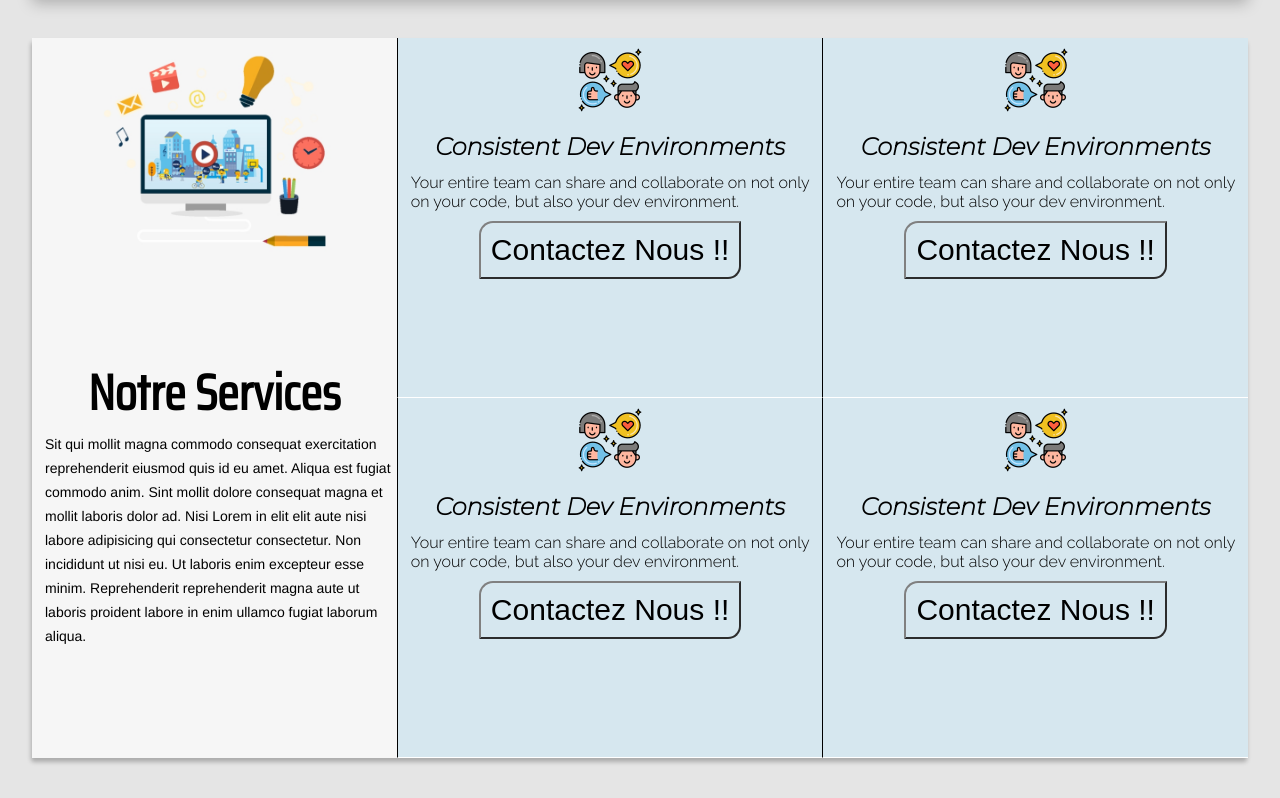
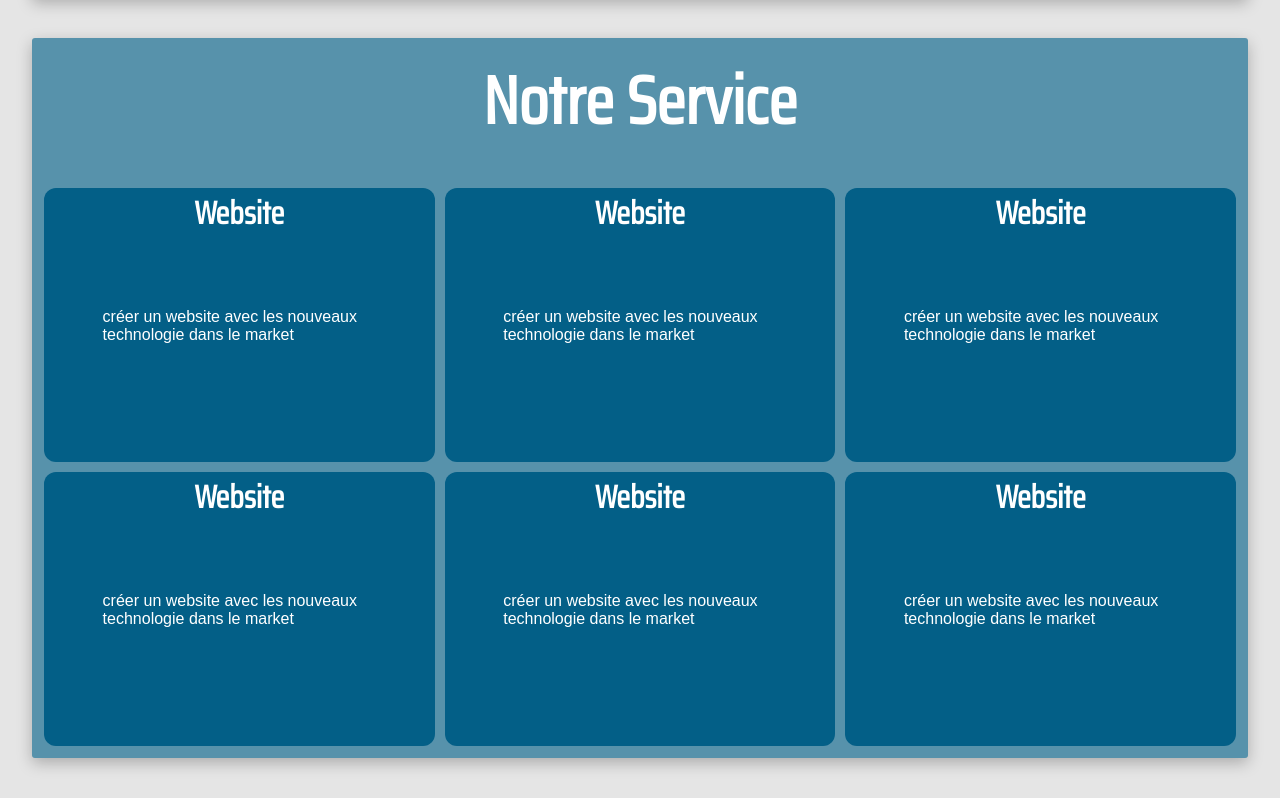
Before and after one commit to issamoxix/Genesis-Tech, a React (Create React App) app: page / in a window 1280 px wide. Shown: the part 762-1560 px from the top of the page. Built offline with nearby package versions, Linux system fonts and the light colour scheme.

Commit message:
another commit

```diff
--- a/src/Component/ActTwo.css
+++ b/src/Component/ActTwo.css
@@ -2,12 +2,30 @@
   position: relative;
   width: 95%;
   height: 90%;
-  background-color: white;
-  box-shadow: -1px 4px 4px rgba(0, 0, 0, 0.25);
+  background-color: #5792ab;
+  box-shadow: 0px 5px 15px rgba(0, 0, 0, 0.25);
   border-radius: 3px 3px 3px 3px;
   margin: auto;
-  display: flex;
+  display: grid;
+  grid-template-columns: auto;
+  grid-template-rows: 150px auto;
 }
+.Services-title h1 {
+  font-family: Saira Condensed;
+  color: white;
+  text-align: center;
+  font-size: 4.2rem;
+  margin-top: 10px;
+}
+.Services-body {
+  display: grid;
+  margin: 0 12px 12px 12px;
+  grid-gap: 10px;
+  grid-template-areas:
+    "A B C"
+    "E F G";
+}
+
 .service-desc {
   background-color: #f6f6f6;
   width: 30%;
--- a/src/Component/ActTwo.js
+++ b/src/Component/ActTwo.js
@@ -4,23 +4,12 @@ import Cards from './Cards'
 function ActTwo(){
     return (
         <div className="Services-container">
-            <section className="service-desc">
-                <div className="desc-header">
-                    <img src="./pic/sv.png" width="100%" alt="Services" />
-
-                </div>
-                <div className="desc-body">
-                    <h1>Notre Services </h1>
-                    <p>Sit qui mollit magna commodo consequat exercitation reprehenderit eiusmod quis id eu amet. Aliqua est fugiat commodo anim. Sint mollit dolore consequat magna et mollit laboris dolor ad. Nisi Lorem in elit elit aute nisi labore adipisicing qui consectetur consectetur. Non incididunt ut nisi eu. Ut laboris enim excepteur esse minim. Reprehenderit reprehenderit magna aute ut laboris proident labore in enim ullamco fugiat laborum aliqua.
-                    </p>
-                </div>
-            </section>
-            <section className="service-cards">
+           <div className="Services-title">
+               <h1>Notre Service</h1>
+           </div>
+           <div className="Services-body">
                 <Cards />
-                <Cards />
-                <Cards />
-                <Cards />
-            </section>
+           </div>
         </div>
     )
 }
--- /dev/null
+++ b/src/Component/Card.js
@@ -0,0 +1,14 @@
+import React from 'react';
+const Card =(props)=>{
+    return (
+        <div className="Card">
+            <div>
+                <h1 className="Card-title">{props.title}</h1>
+            </div>
+            <div className="Card-body">
+                <p>{props.p}</p>
+            </div>
+         </div>
+    )
+}
+export default Card
--- a/src/Component/Cards.css
+++ b/src/Component/Cards.css
@@ -1,39 +1,22 @@
 .Card {
-  border-bottom: 1px solid white;
-  border-left: 1px solid black;
-  background-color: #d6e7ef;
+  border: none;
+  background-color: #035f87;
+  border-radius: 12px;
+  display: grid;
+  grid-template-columns: auto;
+  grid-template-rows: 1px auto;
 }
-.Card h2 {
+.Card-title {
+  color: white;
+  font-family: Saira Condensed;
   text-align: center;
-  font-family: "Montserrat", sans-serif;
-  margin-bottom: 12px;
 }
-.Card p {
-  text-align: start;
-  font-family: "Raleway", sans-serif;
-  padding-left: 13px;
+.Card-body {
+  display: block;
+  margin: auto;
+  width: 70%;
 }
-.Card img {
-  display: block;
-  margin-left: auto;
-  margin-right: auto;
-  margin-bottom: 20px;
-  margin-top: 10px;
-}
-.Card button {
-  margin: auto;
-  display: block;
-  margin-top: 10px;
-  background-color: transparent;
-  font-size: 30px;
-  border-radius: 14px 0px 13px;
-  padding: 10px;
-  border-color: grey;
-  cursor: pointer;
-  transition: 500ms;
-}
-.Card button:hover {
-  background-color: #1a9ba9d9;
-  border-color: transparent;
+.Card-body p {
+  font-family: sans-serif;
   color: white;
 }
--- a/src/Component/Cards.js
+++ b/src/Component/Cards.js
@@ -1,18 +1,29 @@
 import React from 'react';
 import "./Cards.css"
+import Card from "./Card"
+function Cards(){
 
-function Cards(){
     return (
-        <div className="Card">
-            <div>
-            <img src="./pic/icon5.png" alt="Service" />
-            </div>
-            <h2>Consistent Dev Environments</h2>
-            <p>
-            Your entire team can share and collaborate on not only on your code, but also your dev environment.
-            </p>
-            <button>Contactez Nous !!</button>
-        </div>
+        <>
+
+         <Card title="Website" p="créer un website avec
+         les nouveaux technologie dans le market " />
+
+<Card title="Website" p="créer un website avec
+         les nouveaux technologie dans le market " />
+
+         <Card title="Website" p="créer un website avec
+         les nouveaux technologie dans le market " />
+
+         <Card title="Website" p="créer un website avec
+         les nouveaux technologie dans le market " />
+
+         <Card title="Website" p="créer un website avec
+         les nouveaux technologie dans le market " />
+
+         <Card title="Website" p="créer un website avec
+         les nouveaux technologie dans le market " />
+        </>
     )
 }
 export default Cards;
```
